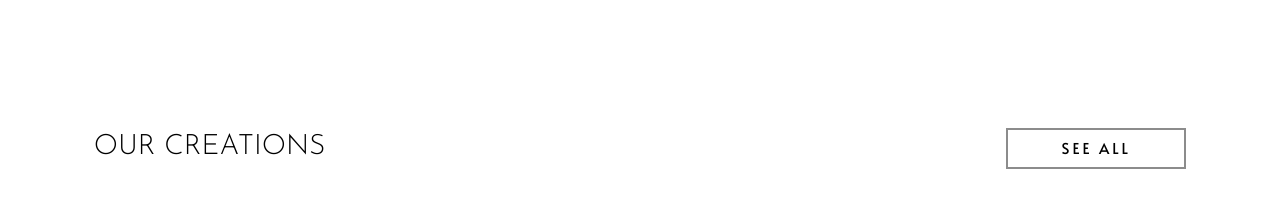
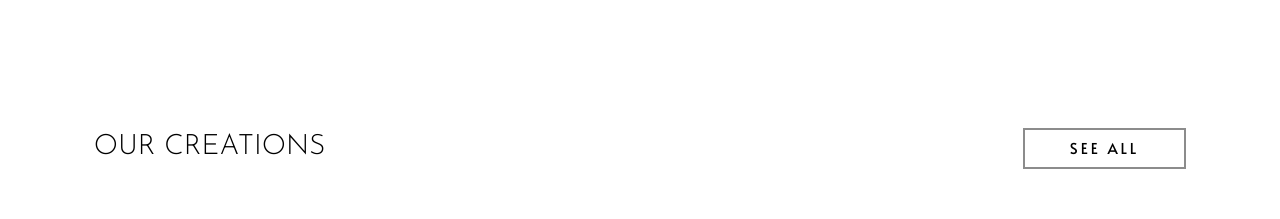
Before and after one commit to dodrin/loopStudios, a React (Vite) app: page / in a window 1280 px wide. Shown: the part 1280-1499 px from the top of the page. Built offline with nearby package versions, Linux system fonts and the light colour scheme.

Commit message:
Fix small things

```diff
--- a/src/App.css
+++ b/src/App.css
@@ -1,5 +1,4 @@
 #root {
-  max-width: 1440px;
   margin: 0 auto;
   text-align: center;
   overflow: hidden;
--- a/src/components/Bottom.jsx
+++ b/src/components/Bottom.jsx
@@ -25,10 +25,10 @@ export const Footer = ({ menu, Logo }) => {
 
       <div className="flex flex-col items-center md:items-end md:mr-16">
         <div className="flex items-center m-5 md:">
-          <FacebookIcon className="cursor-pointer mr-5" alt="Facebook-icon" />
-          <TwitterIcon className="cursor-pointer mr-5" alt="Twitter-icon" />
-          <PinterestIcon className="cursor-pointer mr-5" alt="Pinterest-icon" />
-          <InstagramIcon className="cursor-pointer" alt="Instagram-icon" />
+          <FacebookIcon className="cursor-pointer mr-5" />
+          <TwitterIcon className="cursor-pointer mr-5" />
+          <PinterestIcon className="cursor-pointer mr-5" />
+          <InstagramIcon className="cursor-pointer" />
         </div>
         <p className="attribution">© 2021 Loopstudios. All rights reserved.</p>
       </div>
--- a/src/components/Creation.jsx
+++ b/src/components/Creation.jsx
@@ -26,9 +26,7 @@ export const Creation = () => {
         );
       })}
 
-      <div className="cursor-pointer border-2 border-[#8c8c8c] p-2 px-12 my-4 hover:bg-black hover:text-white ease-in-out duration-300">
-        <h3 className="see-all text-l ">See all</h3>
-      </div>
+      <button className="cursor-pointer see-all border-2 border-[#8c8c8c] m-4 p-2 px-12 hover:bg-black hover:text-white ease-in-out duration-300">See all</button>
     </section>
   );
 };
--- a/src/components/CreationDesktop.jsx
+++ b/src/components/CreationDesktop.jsx
@@ -8,21 +8,23 @@ export const CreationsDesktop = () => {
     >
       <div className="flex items-center justify-between mx-20 mt-10">
         <h2 className="text-3xl">Our creations</h2>
-        <div className="w-48 border-2 border-[#8c8c8c] p-2 my-2 hover:bg-black hover:text-white ease-in-out duration-300">
-          <h3 className="see-all text-l">See all</h3>
-        </div>
+
+        <button className="see-all border-2 border-[#8c8c8c] p-2 px-12 my-2 hover:bg-black hover:text-white ease-in-out duration-300">
+          See all
+        </button>
       </div>
 
       <div className="grid grid-cols-4 gap-x-6 m-20 mt-10 mb-32">
         {creationsDesktop.map((card) => {
           const { id, image, title } = card;
           return (
-            <article
-              key={id}
-              className="relative my-3 cursor-pointer"
-            >
+            <article key={id} className="relative my-3 cursor-pointer">
               <div className="relative isolate overflow-hidden">
-                <img src={image} alt={`creation-card-${title}`} className="w-full"/>
+                <img
+                  src={image}
+                  alt={`creation-card-${title}`}
+                  className="w-full"
+                />
                 <div className="absolute inset-0 bg-gradient-to-t from-zinc-900 via-zinc-900/10 transition duration-300 ease-in-out hover:via-zinc-900/50 hover:delay-300"></div>
               </div>
               <h3 className="z-10 text-white text-2xl absolute bottom-0 pl-4 pb-4 w-36 text-left">
--- a/src/components/Header.jsx
+++ b/src/components/Header.jsx
@@ -10,7 +10,7 @@ export const Header = ({ toggleMenu, Logo, menu, isMenuOpen }) => {
         {/* Top nav menu */}
         <div className="flex justify-between items-center md:mx-8">
           <a href="#">
-            <Logo alt="Loopstudios-logo" className="cursor-pointer" />
+            <Logo className="cursor-pointer" />
           </a>
           {/*Mobile menu */}
           <div
@@ -21,7 +21,7 @@ export const Header = ({ toggleMenu, Logo, menu, isMenuOpen }) => {
             } md:hidden`}
           >
             <div className="flex justify-between items-center mx-5 my-8">
-              <Logo alt="Loopstudios-logo" className="cursor-pointer" />
+              <Logo className="cursor-pointer" />
               <CloseIcon
                 onClick={toggleMenu}
                 alt="close-icon"
--- a/src/index.css
+++ b/src/index.css
@@ -42,9 +42,10 @@ p {
   font-family: var(--heading-font);
 }
 
-.see-all {
+button.see-all {
   font-family: var(--heading-font);
   letter-spacing: 3px;
+  text-transform: uppercase;
 }
 
 #creation-desktop {
```
